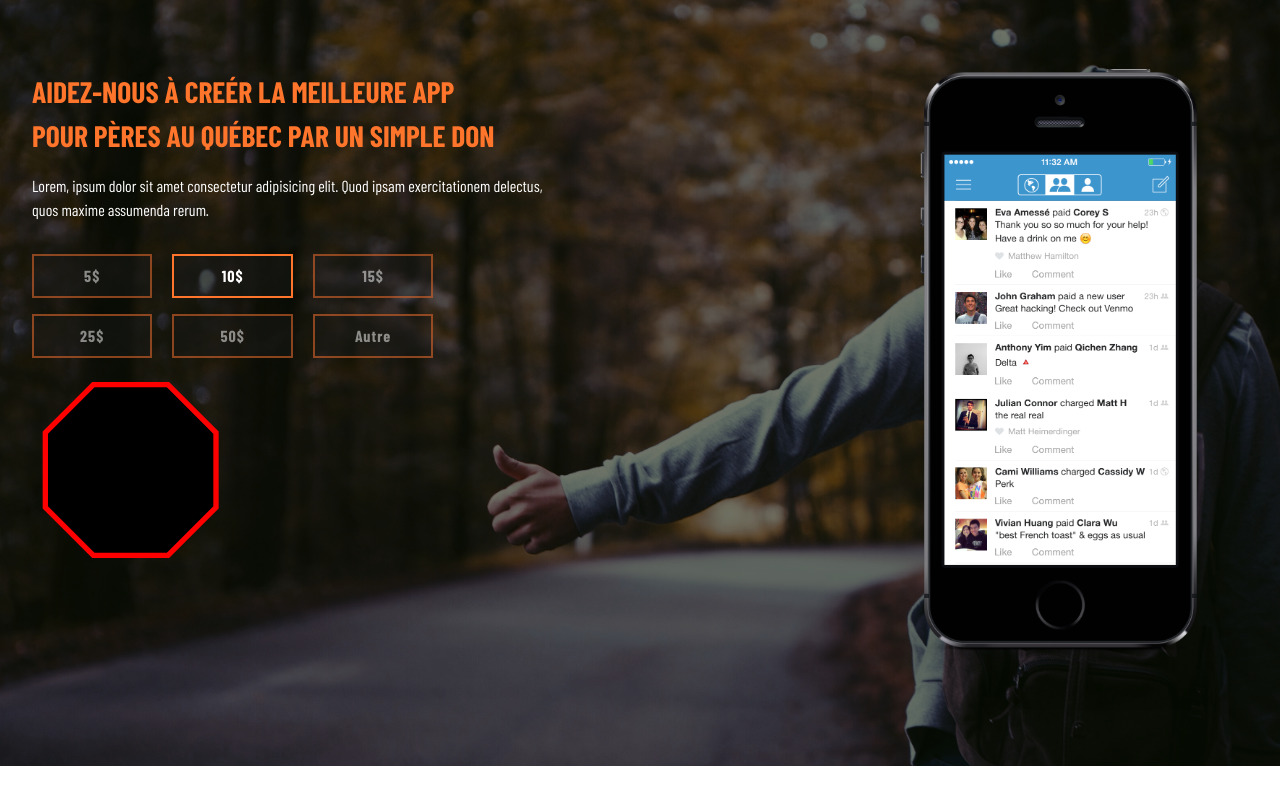
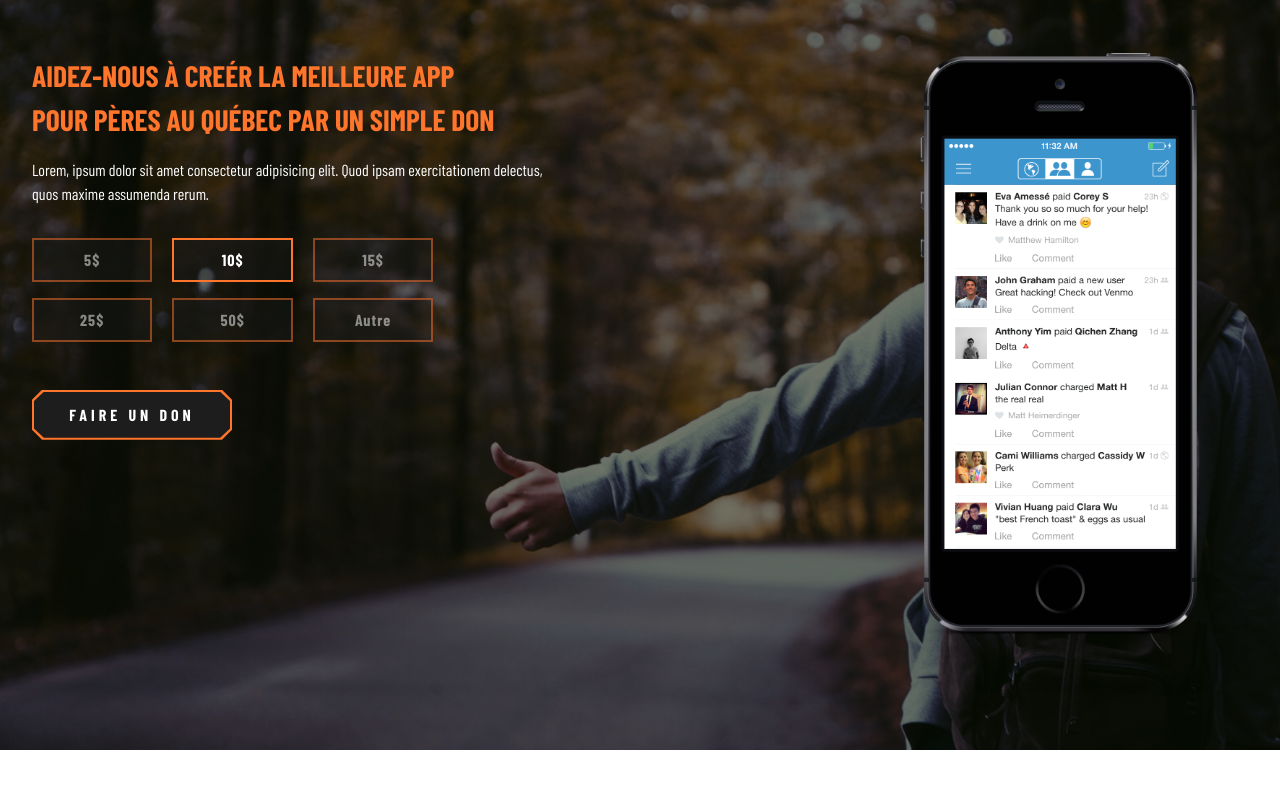
Before and after one commit to AdhamMoussa/cooldad-demo, a website built with webpack: page app/index.html in a window 1280 px wide. Shown: the part 91-896 px from the top of the page. Built offline with nearby package versions, Linux system fonts and the light colour scheme; a web font is replaced by a local one.

Commit message:
finished intro for desktop

```diff
--- a/app/assets/styles/modules/_intro.scss
+++ b/app/assets/styles/modules/_intro.scss
@@ -1,5 +1,5 @@
 .intro {
-  padding: 10rem $m-size $l-size;
+  padding: 9rem $m-size $l-size;
   background-image: linear-gradient(to right, rgba(0,0,0,.5), rgba(0,0,0,.5)), url('../images/intro-bg.jpg');
   background-size: cover;
   color: #fff;
@@ -56,5 +56,35 @@
         cursor: pointer;
       }
     }
+    &-btn {
+      position: relative;
+      margin-top: $m-size;
+      &-front {
+        display: block;
+        position: absolute;
+        width: 196px;
+        height: 46px;
+        top: 2px;
+        left: 2px;
+        clip-path: polygon(5% 0, 95% 0, 100% 20%, 100% 80%, 95% 100%, 5% 100%, 0 80%, 0 20%);
+        border: none;
+        background-color: $color-black-dark;
+        color: #fff;
+        font-weight: 700;
+        text-transform: uppercase;
+        letter-spacing: 4px;
+        cursor: pointer;
+        transition: .3s;
+        &:hover {
+          background-color: $color-black;
+        }
+      }
+      &-back {
+        width: 200px;
+        height: 50px;
+        background-color: $color-primary;
+        clip-path: polygon(5% 0, 95% 0, 100% 20%, 100% 80%, 95% 100%, 5% 100%, 0 80%, 0 20%);
+      }
+    }
   }
 }
--- a/app/index.html
+++ b/app/index.html
@@ -82,9 +82,8 @@
             </div>
           </div>
           <div class="intro__don-btn">
-              <svg viewBox="0 0 75 75" width="200px">
-                  <path d="m5,22 18,-18 28,0 18,18 0,28 -18,18, -28,0 -18,-18z" stroke="red" stroke-width="2" fill="black" />
-                </svg>
+            <div class="intro__don-btn-back"></div>
+            <button class="intro__don-btn-front">Faire Un Don</button>
           </div>
         </div>
       </div>
```
Also changed, not shown: app/temp/styles/styles.css, 1 other file.
